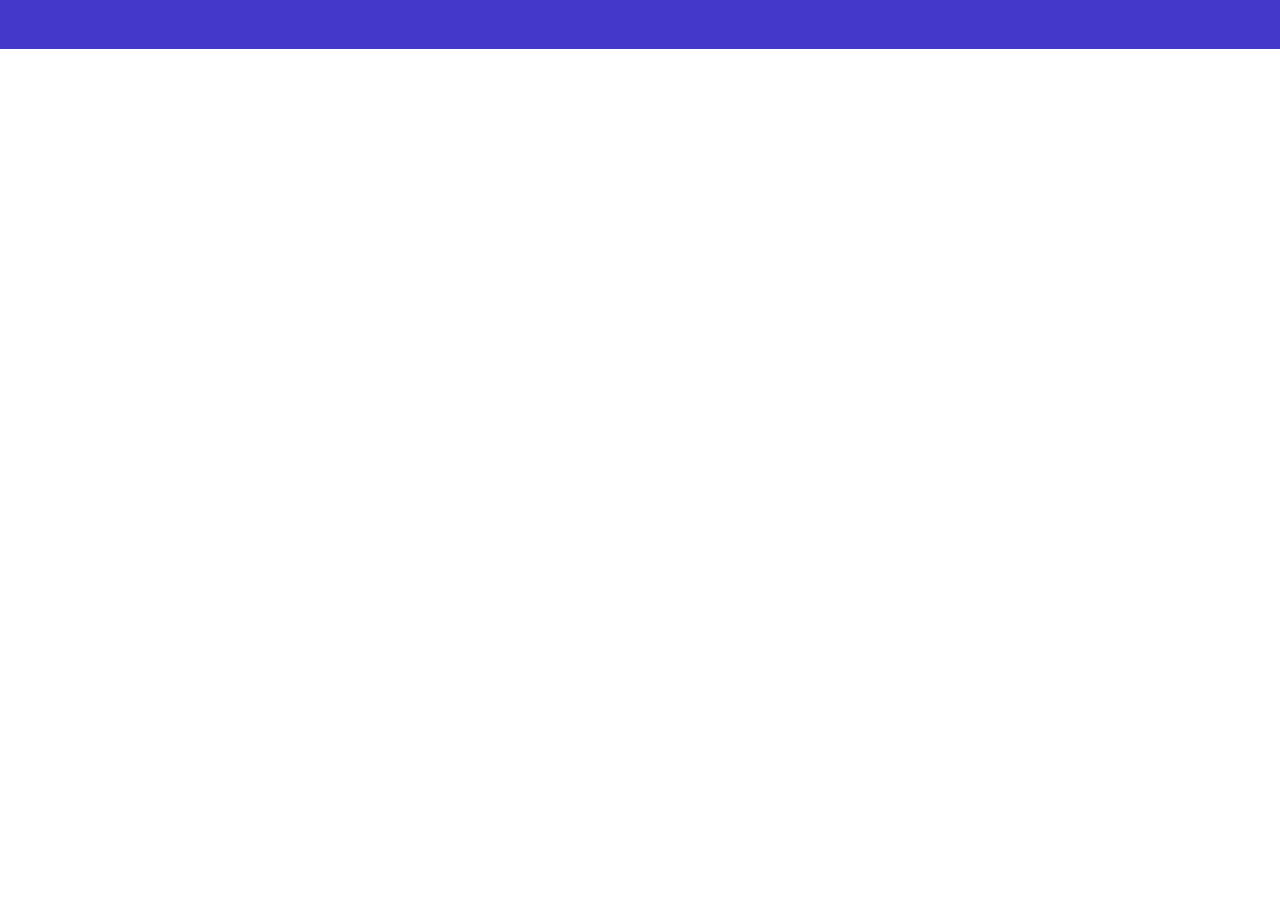
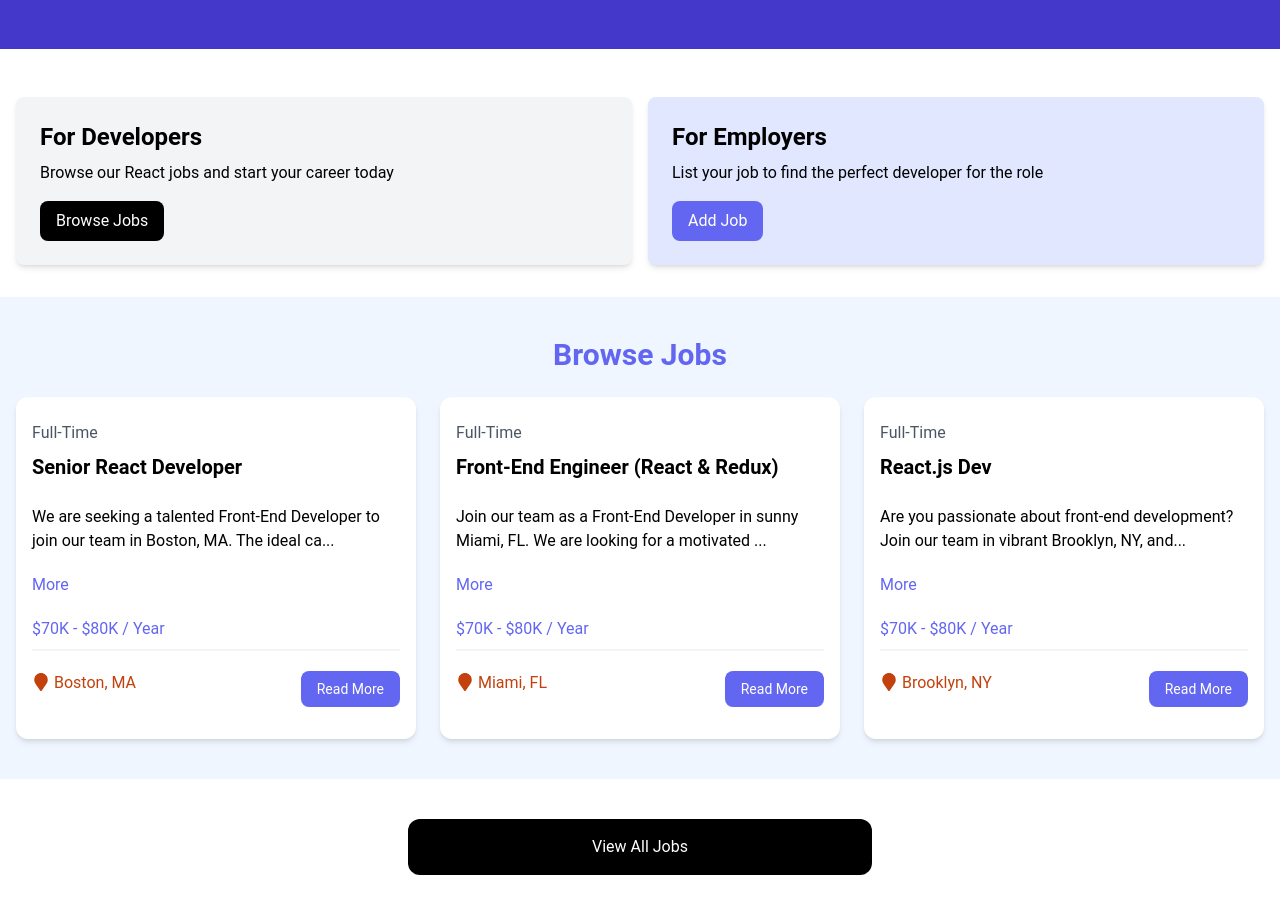
Before and after one commit to durgeshkk/react-crash-course-practical, a React (Vite) app in the folder react-crash-course-2024/: page / in a window 1280 px wide. Shown: the part 340-1254 px from the top of the page. Before the commit the page ends 800 px from the top, so only its background shows below. Built offline with nearby package versions, Linux system fonts and the light colour scheme.

Commit message:
Add: HomePage Layout

```diff
--- a/react-crash-course-2024/src/pages/HomePage.jsx
+++ b/react-crash-course-2024/src/pages/HomePage.jsx
@@ -1,11 +1,14 @@
-// import HomeCards from './components/HomeCards';
-// import JobListings from "./components/JobListings";
-// import ViewAllJobs from "./components/ViewAllJobs";
 import Hero from "../components/Hero"
+import HomeCards from '../components/HomeCards';
+import JobListings from "../components/JobListings";
+import ViewAllJobs from "../components/ViewAllJobs";
 const HomePage = () => {
   return (
     <>
         <Hero />
+        <HomeCards />
+        <JobListings />
+        <ViewAllJobs />
     </>
   )
 }
```
